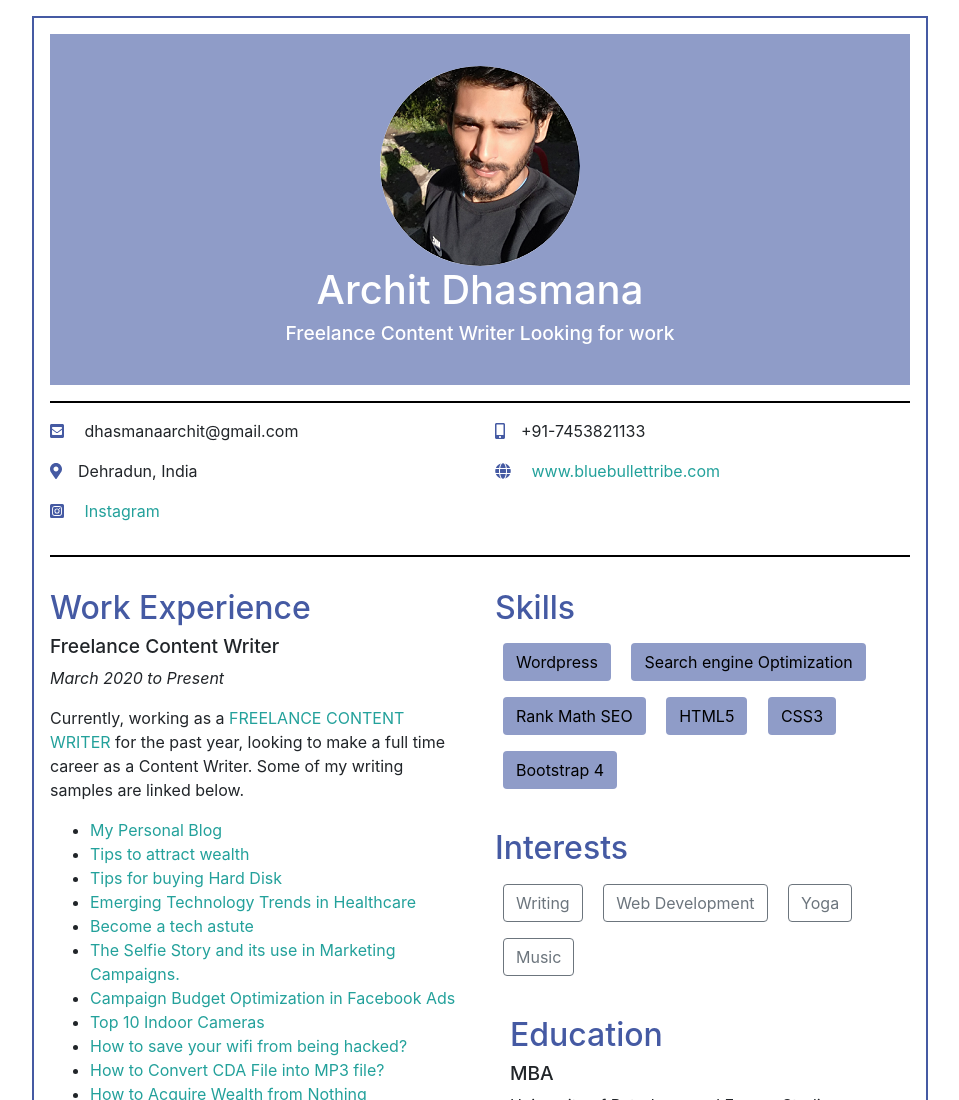
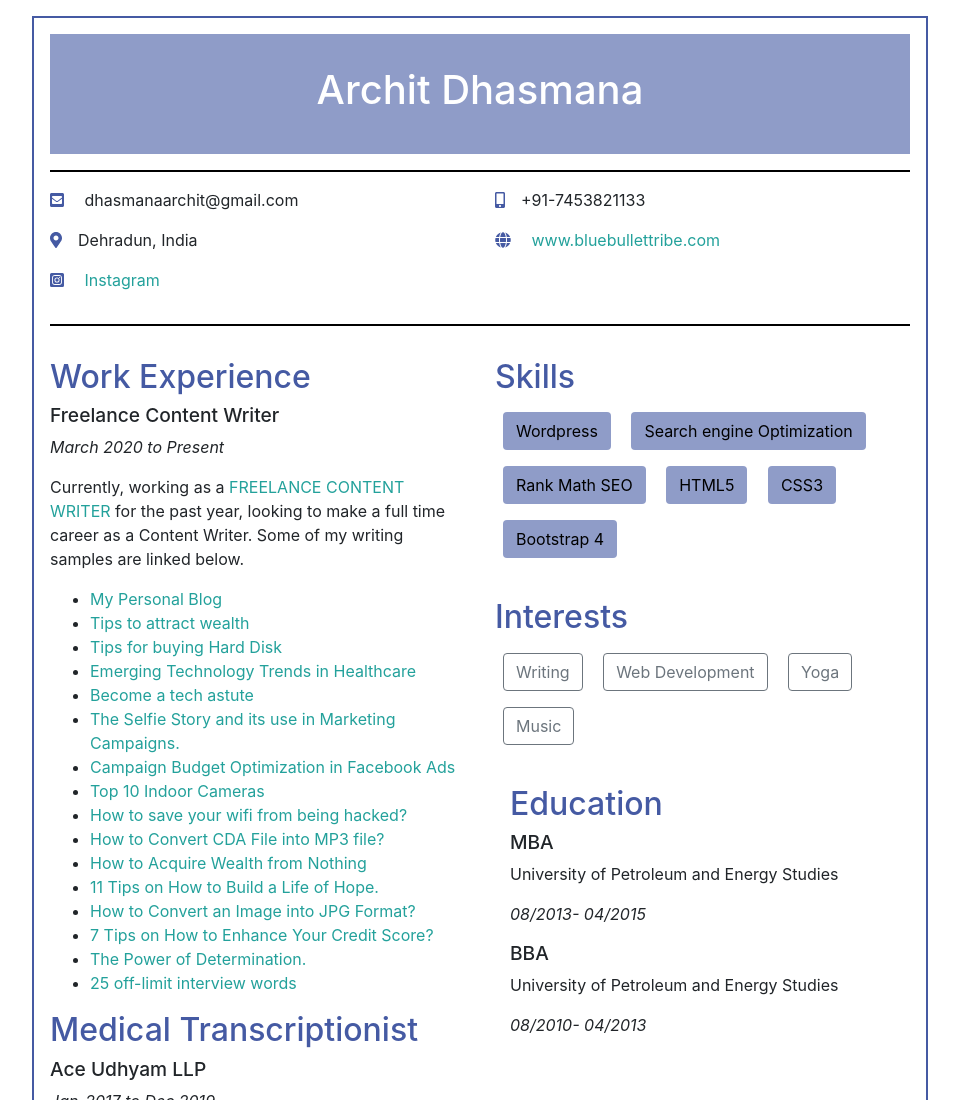
Before and after one commit to Archit-456/Online-Resume, a plain HTML site: page index.html in a window 1280 px wide. Shown: the top 1100 px of the page, without its empty margins (160-1119 px from the left). Drawn offline with nearby package versions, Linux system fonts and the light colour scheme.

Commit message:
Update index.html

```diff
--- a/index.html
+++ b/index.html
@@ -27,9 +27,9 @@
 
 
     <section id="header">
-      <img src="images/Archit.png" alt="" />
+
       <h1>Archit Dhasmana</h1>
-      <h3>Freelance Content Writer Looking for work</h3>
+
     </section>
 
 
```
